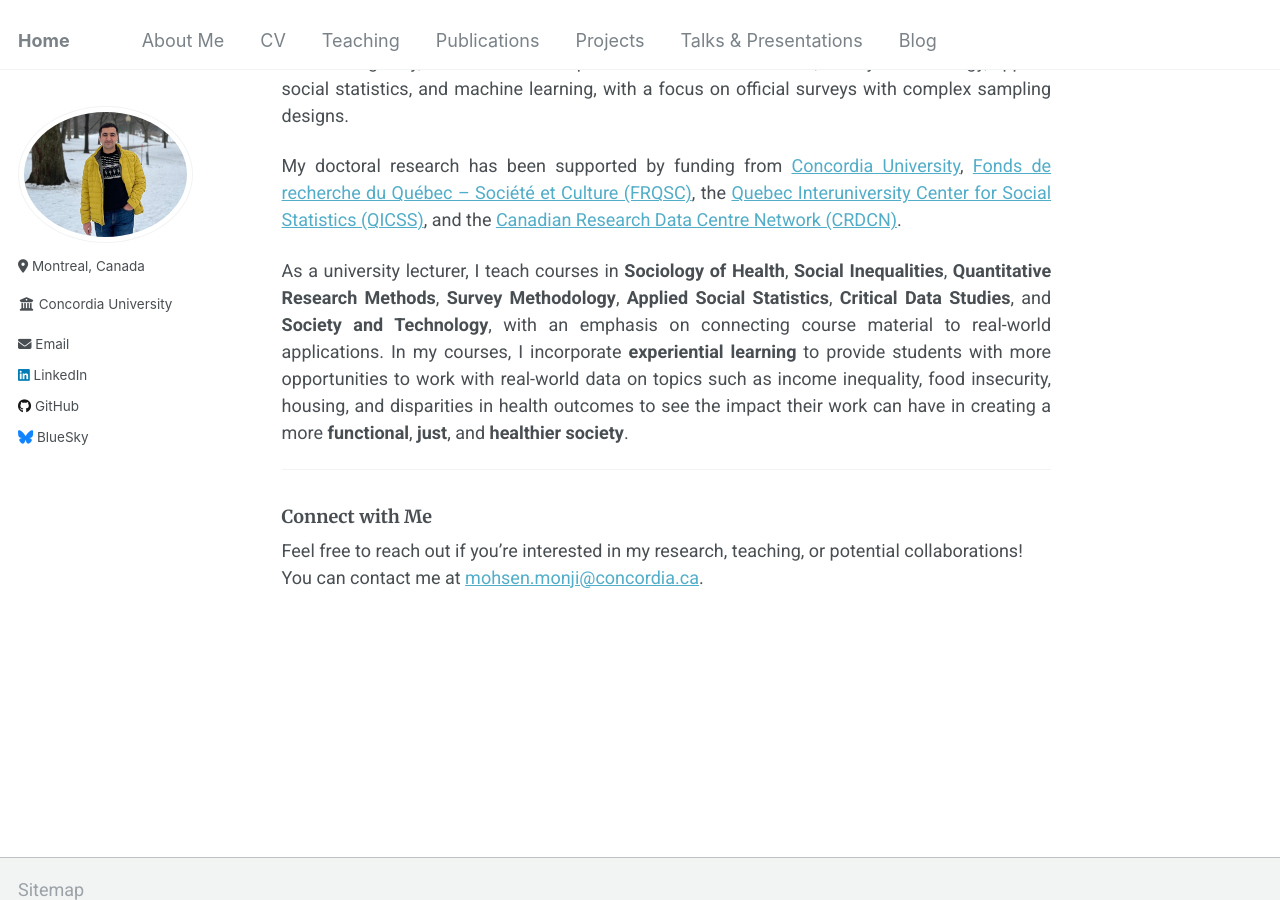
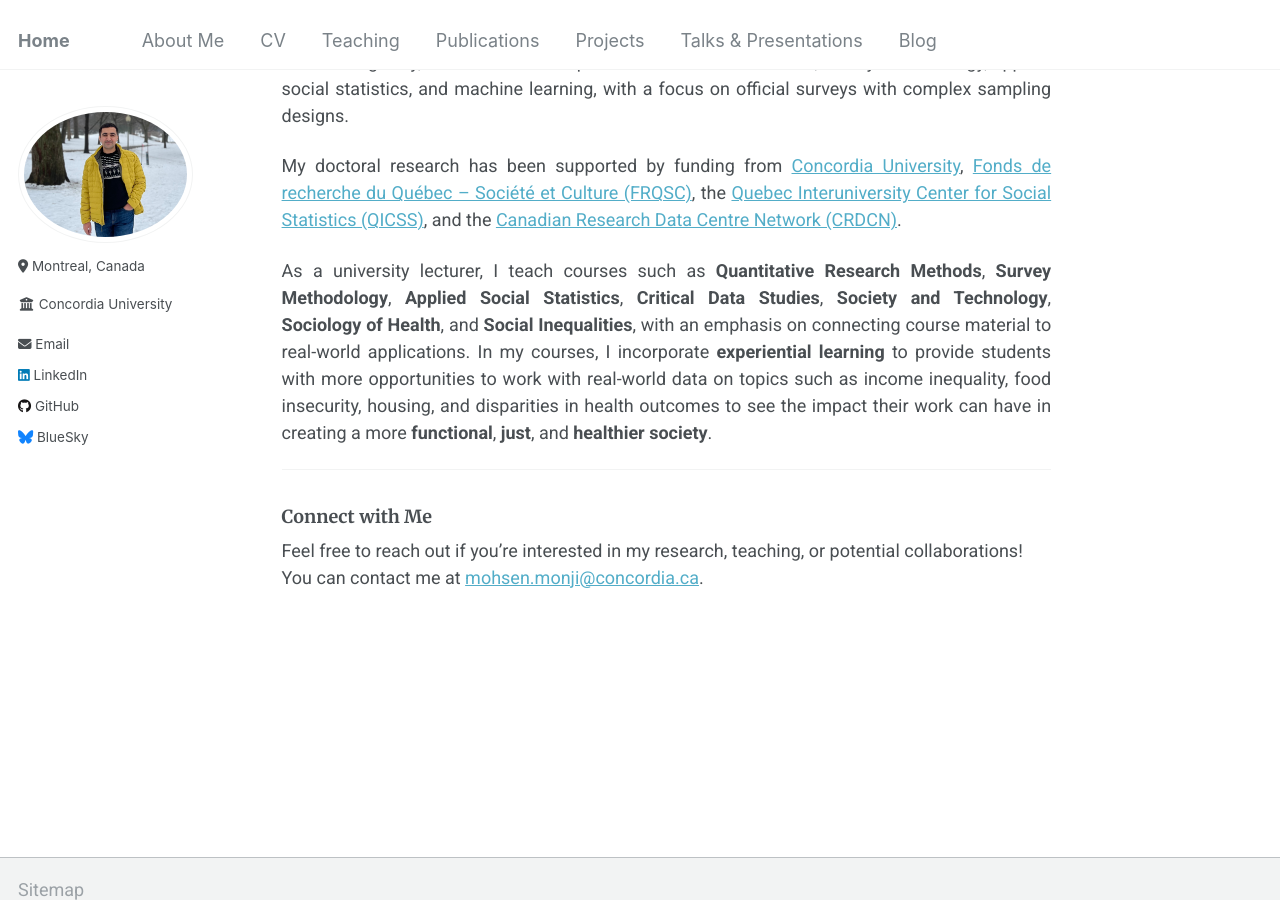
Before and after one commit to Mohsnmonji/mohsnmonji.github.io, a Jekyll site: the page built from about-me.md, in a window 1280 px wide and 900 px high, scrolled down 444 px. Built offline with Jekyll 4.4.1, drawn with Linux system fonts in a browser that asks for light colours.

Commit message:
Update about-me.md

```diff
--- a/about-me.md
+++ b/about-me.md
@@ -14,7 +14,7 @@ Methodologically, I am interested in quantitative research methods, survey metho
 
 My doctoral research has been supported by funding from [Concordia University](https://www.concordia.ca/artsci/sociology-anthropology.html), [Fonds de recherche du Québec – Société et Culture (FRQSC)](https://www.frq.gouv.qc.ca), the [Quebec Interuniversity Center for Social Statistics (QICSS)](https://www.ciqss.org), and the [Canadian Research Data Centre Network (CRDCN)](https://crdcn.ca).
 
-As a university lecturer, I teach courses in **Sociology of Health**, **Social Inequalities**, **Quantitative Research Methods**, **Survey Methodology**, **Applied Social Statistics**, **Critical Data Studies**, and **Society and Technology**, with an emphasis on connecting course material to real-world applications. In my courses, I incorporate **experiential learning** to provide students with more opportunities to work with real-world data on topics such as income inequality, food insecurity, housing, and disparities in health outcomes to see the impact their work can have in creating a more **functional**, **just**, and **healthier society**.
+As a university lecturer, I teach courses such as **Quantitative Research Methods**, **Survey Methodology**, **Applied Social Statistics**, **Critical Data Studies**, **Society and Technology**, **Sociology of Health**, and **Social Inequalities**, with an emphasis on connecting course material to real-world applications. In my courses, I incorporate **experiential learning** to provide students with more opportunities to work with real-world data on topics such as income inequality, food insecurity, housing, and disparities in health outcomes to see the impact their work can have in creating a more **functional**, **just**, and **healthier society**.
 
 ---
 
```
